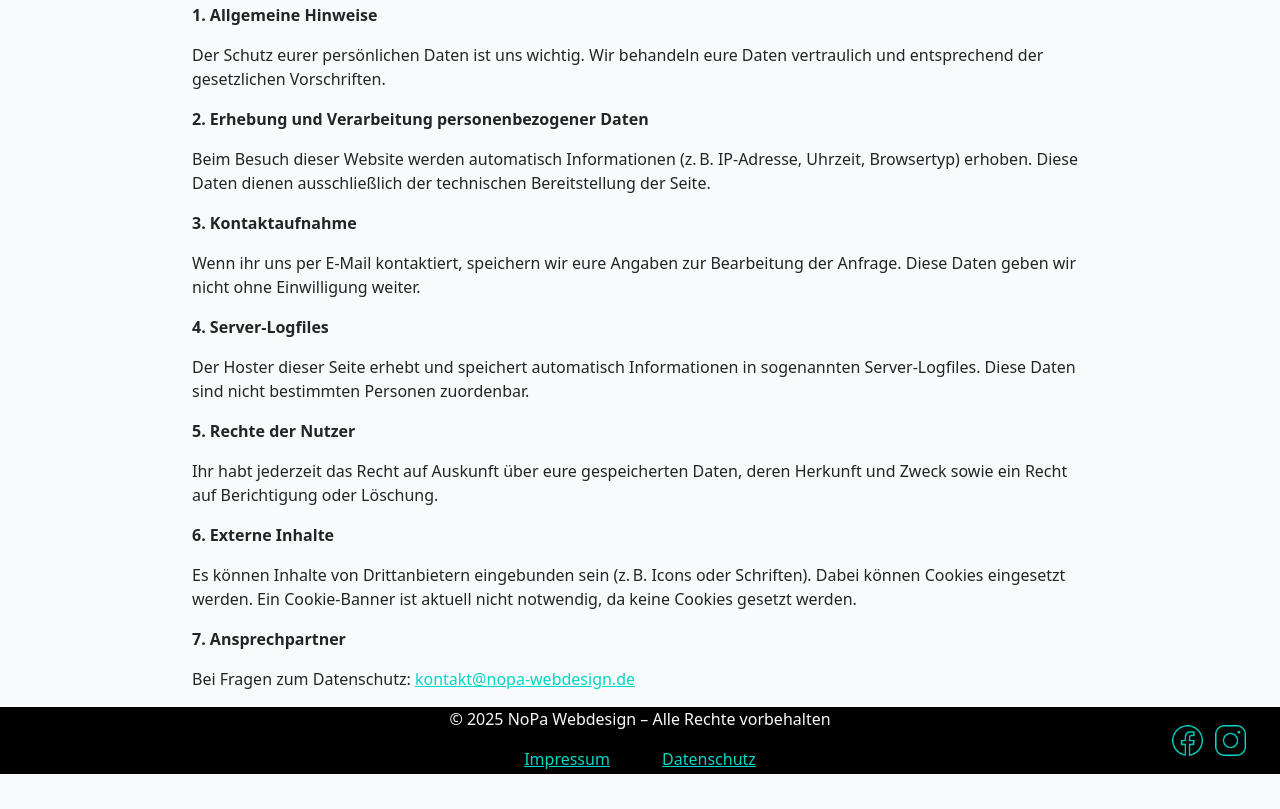
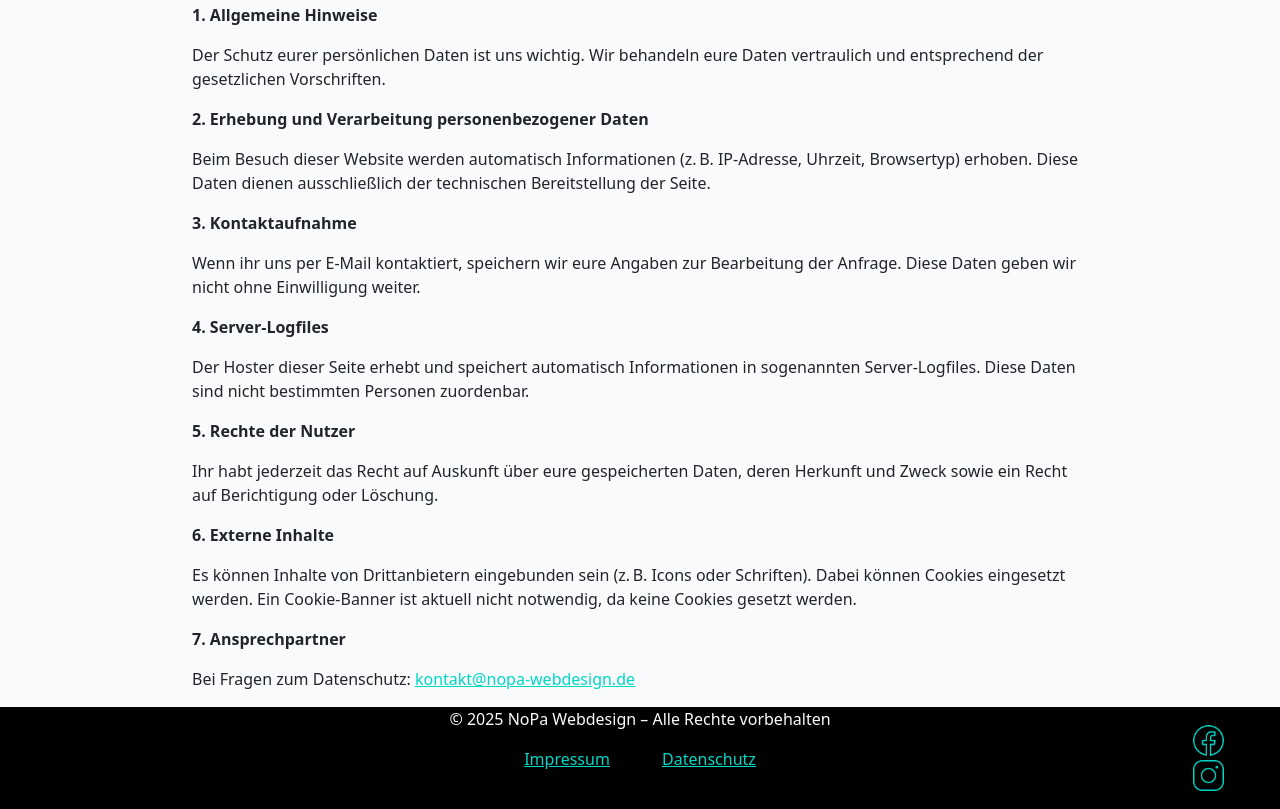
Before and after one commit to NOPA-Webdesign/NOPA-Website, a plain HTML site: page datenschutz.html in a window 1280 px wide. Shown: the part 323-1132 px from the top of the page. Before the commit the page ends 1097 px from the top, so only its background shows below. Drawn offline with nearby package versions, Linux system fonts and the light colour scheme.

Commit message:
icons fix

```diff
--- a/datenschutz.html
+++ b/datenschutz.html
@@ -52,8 +52,8 @@
                 <a href="datenschutz.html" class="linkA">Datenschutz</a>
             </div>
             <div class="iconDiv" style="word-spacing: 0.25em;">
-                <a href="https://www.facebook.com/profile.php?id=61575589293011"><img src="bilder/facebook.png" alt="facebook" height="35"></a>
-                <a href="https://www.instagram.com/nopa_webdesign/"><img src="bilder/insta.png" alt="insta" height="35"></a>
+                <a href="https://www.facebook.com/profile.php?id=61575589293011" class="socialIcon"><img src="bilder/facebook.png" alt="facebook" height="35"></a>
+                <a href="https://www.instagram.com/nopa_webdesign/" class="socialIcon"><img src="bilder/insta.png" alt="insta" height="35"></a>
             </div>
         </footer>
     </div>
--- a/style.css
+++ b/style.css
@@ -109,6 +109,10 @@ footer {
     margin: 1em;
 }
 
+.socialIcon{
+    margin: 5%;
+}
+
 @media (max-width: 700px) {
     .skillsDiv {
         flex-direction: column;
```
Also changed, not shown: impressum.html (+2 -2 lines), index.html (+2 -2 lines).
